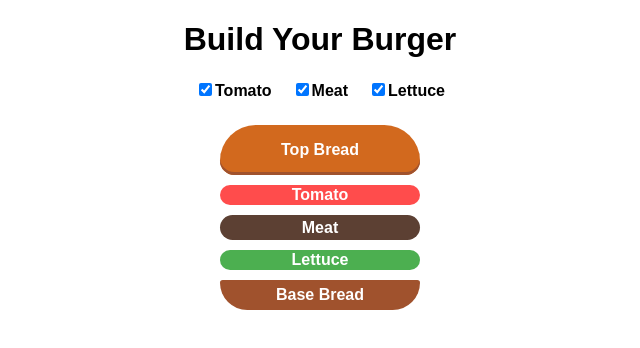
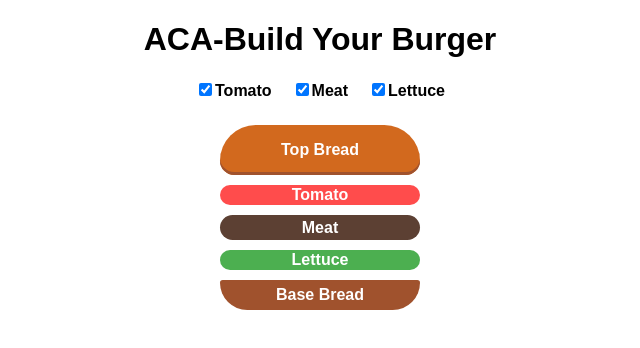
Before and after one commit to kutloano123/burger_builder, a React (Create React App) app: page / in a window 1280 px wide. Shown: the top 348 px of the page, without its empty margins (320-960 px from the left). Built offline with nearby package versions, Linux system fonts and the light colour scheme.

Commit message:
edited h1

```diff
--- a/src/App.css
+++ b/src/App.css
@@ -20,7 +20,6 @@
   margin: 0 auto;
 }
 
-/* Common styles for all ingredients */
 .top-bread,
 .base-bread,
 .tomato,
@@ -33,7 +32,6 @@
   color: white;
 }
 
-/* Top bread with dome shape */
 .top-bread {
   height: 50px;
   background: #d2691e;
@@ -45,7 +43,6 @@
   line-height: 50px;
 }
 
-/* Flat bottom bread */
 .base-bread {
   height: 30px;
   background: #a0522d;
@@ -56,7 +53,6 @@
   line-height: 30px;
 }
 
-/* Tomato slice */
 .tomato {
   height: 20px;
   background: #ff4c4c;
@@ -64,7 +60,6 @@
   line-height: 20px;
 }
 
-/* Meat patty */
 .meat {
   height: 25px;
   background: #5c4033;
@@ -72,7 +67,6 @@
   line-height: 25px;
 }
 
-/* Lettuce leaf */
 .lettuce {
   height: 20px;
   background: #4caf50;
--- a/src/App.js
+++ b/src/App.js
@@ -24,7 +24,7 @@ function App() {
 
   return (
     <div className="app">
-      <h1> Build Your Burger</h1>
+      <h1> ACA-Build Your Burger</h1>
 
       <div className="controls">
         <label>
```
